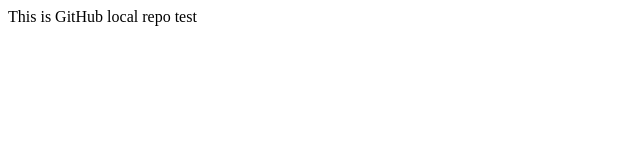
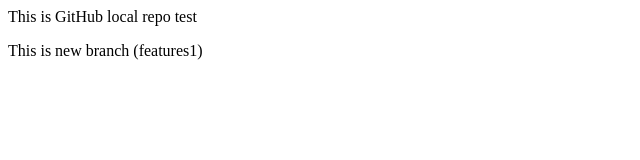
Before and after one commit to raihan-stack/local-to-github-test, a plain HTML site: page index.html in a window 1280 px wide. Shown: the whole page, without its empty margins (0-640 px from the left). Drawn offline with Linux system fonts and the light colour scheme.

Commit message:
features1 branch added

```diff
--- a/index.html
+++ b/index.html
@@ -1 +1,2 @@
 <p> This is GitHub local repo test</p>
+<p> This is new branch (features1)</p>
```
